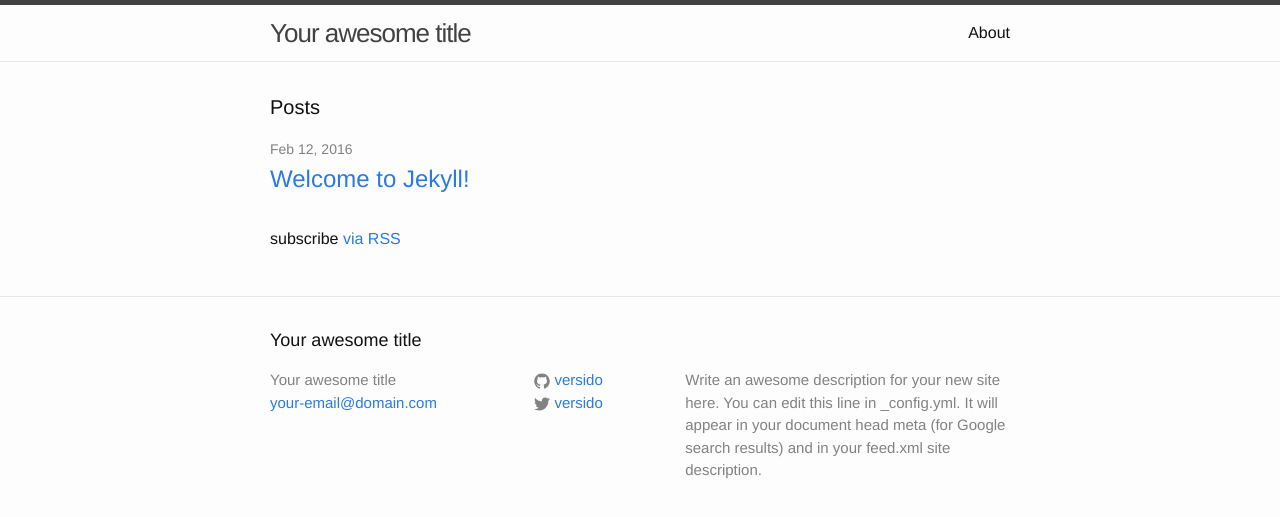
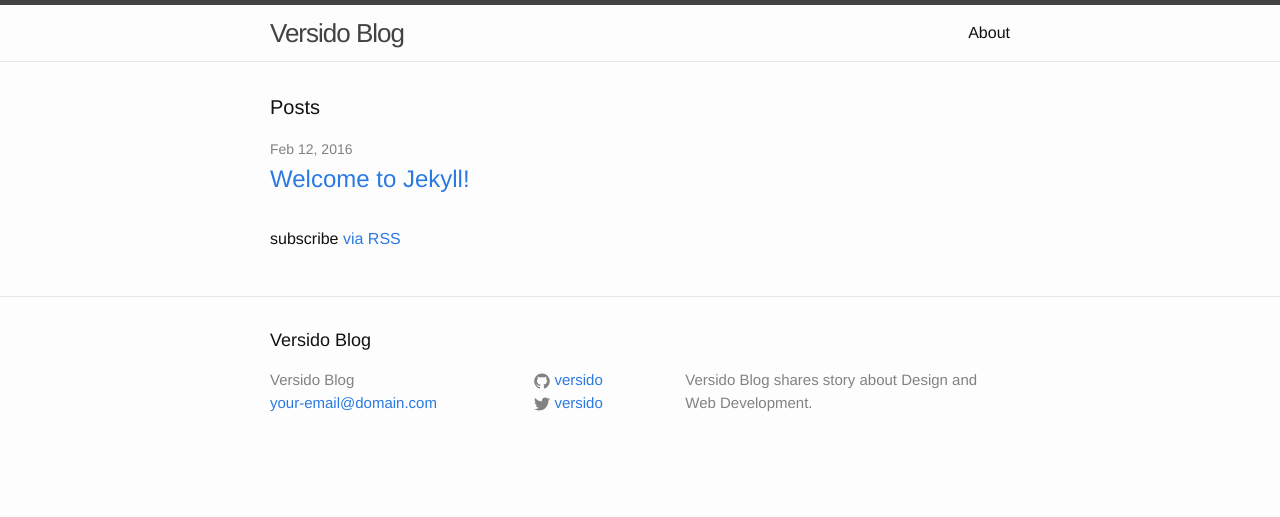
Before and after one commit to redodonut/blog, a Jekyll site: the page built from index.html, in a window 1280 px wide. Shown: the top 517 px of the page. Built offline with Jekyll 4.4.1, drawn with Linux system fonts in a browser that asks for light colours.

Commit message:
Versido Blog shares story about Design and Web Dev

```diff
--- a/_config.yml
+++ b/_config.yml
@@ -6,12 +6,10 @@
 # 'jekyll serve'. If you change this file, please restart the server process.
 
 # Site settings
-title: Your awesome title
+title: Versido Blog
 email: your-email@domain.com
 description: > # this means to ignore newlines until "baseurl:"
-  Write an awesome description for your new site here. You can edit this
-  line in _config.yml. It will appear in your document head meta (for
-  Google search results) and in your feed.xml site description.
+  Versido Blog shares story about Design and Web Development.
 baseurl: "/blog/" # the subpath of your site, e.g. /blog
 url: "https://versido.my.id" # the base hostname & protocol for your site
 twitter_username: versido
```
